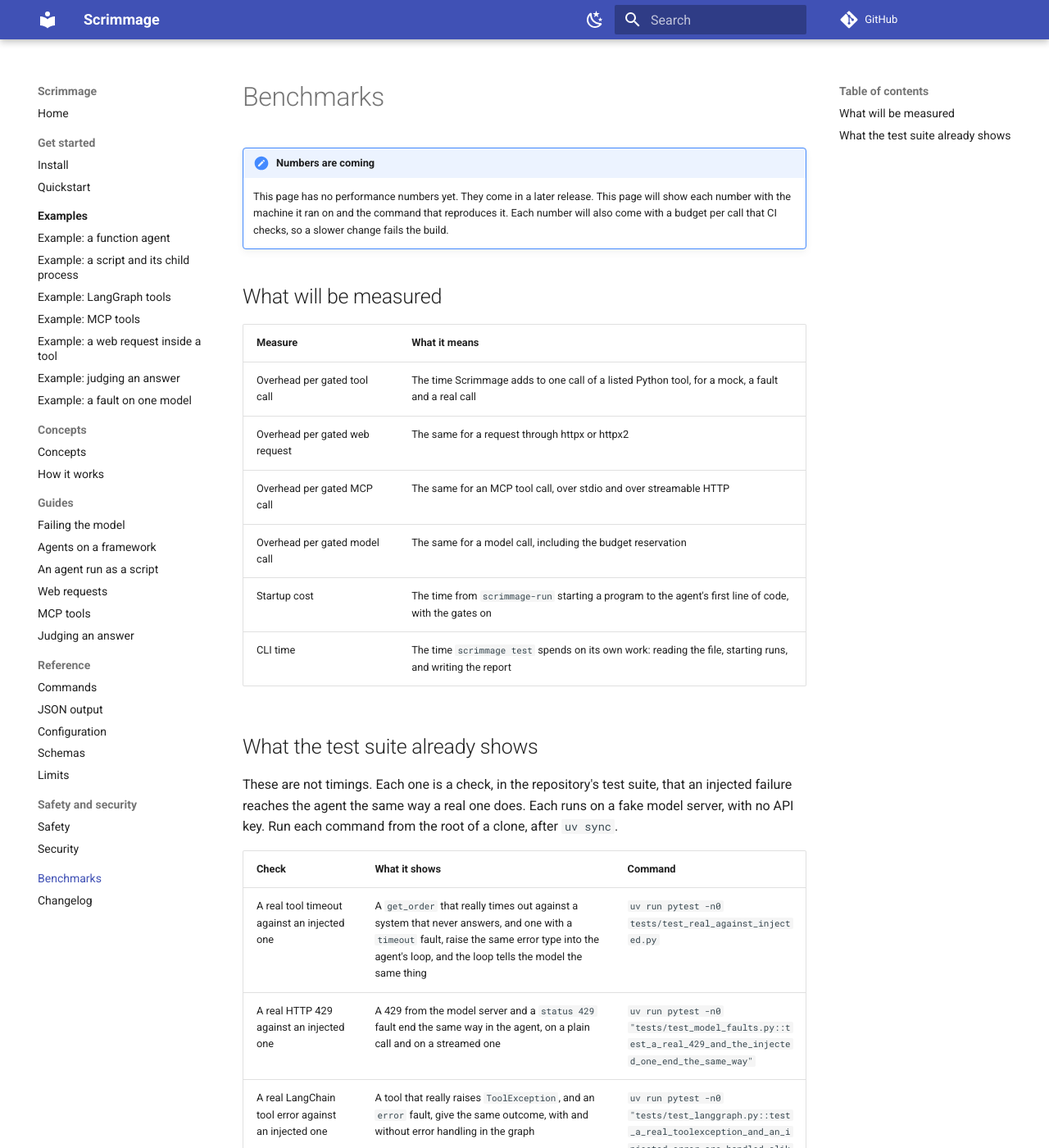
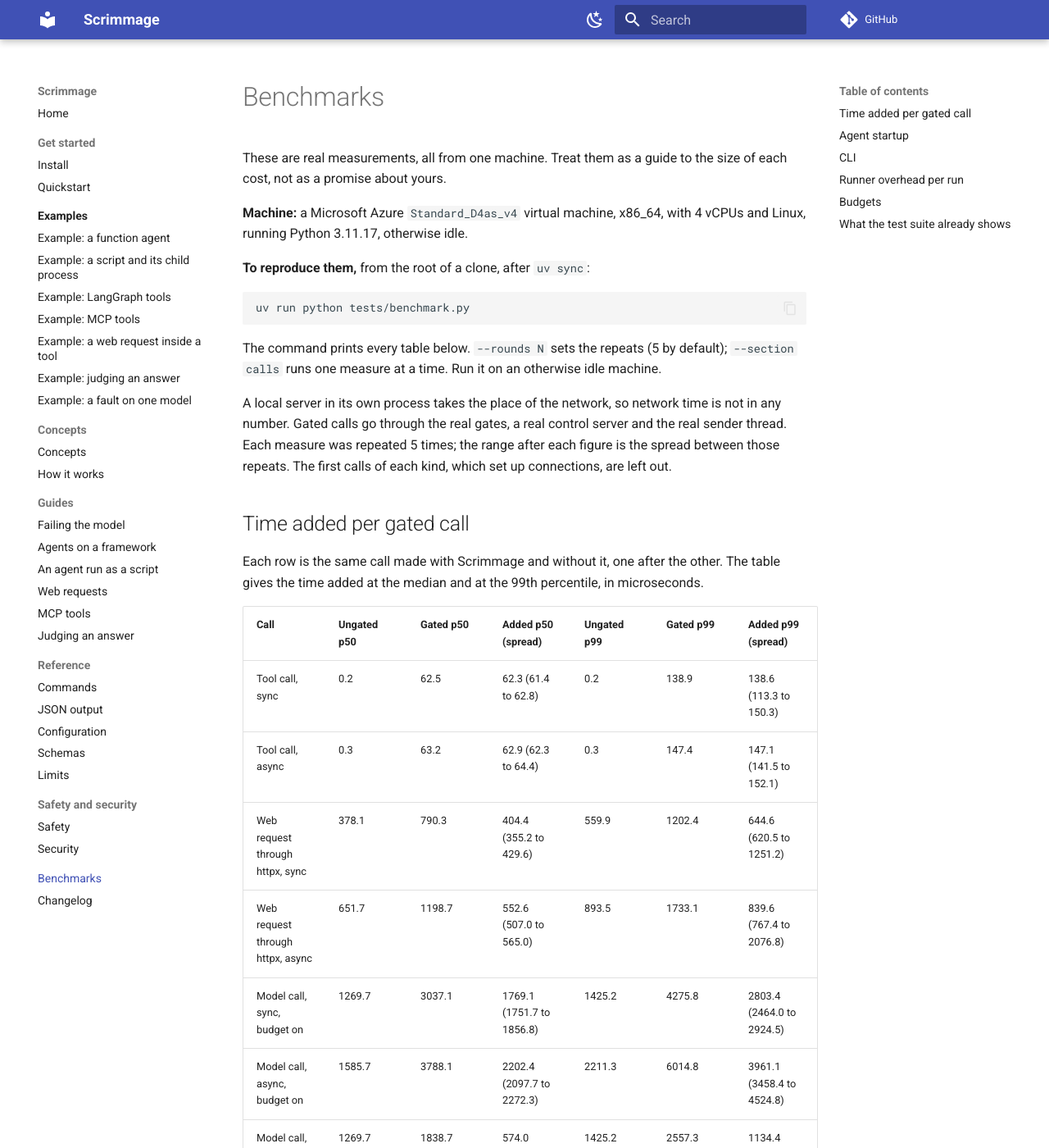
Before and after one commit to ManishKumar97/scrimmage, an MkDocs documentation site: the page built from docs/benchmarks.md, in a window 1280 px wide and 1400 px high. Shown: the whole window at 82% size. Built offline with MkDocs 1.6.1 and Material for MkDocs 9.7.7, drawn with Linux system fonts in a browser that asks for light colours; comment, search, counter and statistics services are not loaded; some of the changed text lies outside the part shown.

Commit message:
docs: fill in the benchmarks page with measured numbers

````diff
--- a/docs/benchmarks.md
+++ b/docs/benchmarks.md
@@ -1,21 +1,111 @@
 # Benchmarks
 
-!!! note "Numbers are coming"
-    This page has no performance numbers yet.
-    They come in a later release.
-    This page will show each number with the machine it ran on and the command that reproduces it.
-    Each number will also come with a budget per call that CI checks, so a slower change fails the build.
+These are real measurements, all from one machine.
+Treat them as a guide to the size of each cost, not as a promise about yours.
 
-## What will be measured
+**Machine:** a Microsoft Azure `Standard_D4as_v4` virtual machine, x86_64, with 4 vCPUs and Linux, running Python 3.11.17, otherwise idle.
 
-| Measure | What it means |
+**To reproduce them,** from the root of a clone, after `uv sync`:
+
+```sh
+uv run python tests/benchmark.py
+```
+
+The command prints every table below.
+`--rounds N` sets the repeats (5 by default); `--section calls` runs one measure at a time.
+Run it on an otherwise idle machine.
+
+A local server in its own process takes the place of the network, so network time is not in any number.
+Gated calls go through the real gates, a real control server and the real sender thread.
+Each measure was repeated 5 times; the range after each figure is the spread between those repeats.
+The first calls of each kind, which set up connections, are left out.
+
+## Time added per gated call
+
+Each row is the same call made with Scrimmage and without it, one after the other.
+The table gives the time added at the median and at the 99th percentile, in microseconds.
+
+| Call | Ungated p50 | Gated p50 | Added p50 (spread) | Ungated p99 | Gated p99 | Added p99 (spread) |
+|---|---|---|---|---|---|---|
+| Tool call, sync | 0.2 | 62.5 | 62.3 (61.4 to 62.8) | 0.2 | 138.9 | 138.6 (113.3 to 150.3) |
+| Tool call, async | 0.3 | 63.2 | 62.9 (62.3 to 64.4) | 0.3 | 147.4 | 147.1 (141.5 to 152.1) |
+| Web request through httpx, sync | 378.1 | 790.3 | 404.4 (355.2 to 429.6) | 559.9 | 1202.4 | 644.6 (620.5 to 1251.2) |
+| Web request through httpx, async | 651.7 | 1198.7 | 552.6 (507.0 to 565.0) | 893.5 | 1733.1 | 839.6 (767.4 to 2076.8) |
+| Model call, sync, budget on | 1269.7 | 3037.1 | 1769.1 (1751.7 to 1856.8) | 1425.2 | 4275.8 | 2803.4 (2464.0 to 2924.5) |
+| Model call, async, budget on | 1585.7 | 3788.1 | 2202.4 (2097.7 to 2272.3) | 2211.3 | 6014.8 | 3961.1 (3458.4 to 4524.8) |
+| Model call, sync, budget off | 1269.7 | 1838.7 | 574.0 (555.4 to 583.1) | 1425.2 | 2557.3 | 1134.4 (864.0 to 1288.5) |
+| Model call, async, budget off | 1585.7 | 2254.2 | 668.5 (611.4 to 728.4) | 2211.3 | 3169.2 | 951.5 (688.4 to 1222.6) |
+| MCP tool call, stdio, async | 1302.6 | 1593.9 | 300.2 (248.3 to 332.1) | 1662.0 | 2331.5 | 736.3 (594.9 to 750.2) |
+
+A mocked call makes no real call, so it has no ungated row to compare with.
+A mocked tool call takes 66.7 µs at the median, and a mocked web request 185.4 µs.
+
+A gated model call with a budget on makes one extra signed request to the runner, to reserve the call's money.
+That is the largest part of the time it adds.
+
+A real provider's response time was not measured here.
+If a model call takes 200 ms, 2 ms adds 1 percent.
+
+The MCP library has no sync client, so MCP has only an async row.
+The MCP rows use the stdio transport.
+
+## Agent startup
+
+The time from just before the process starts to its first line of code, and to its exit, for a program that does nothing.
+Each column is in milliseconds, against plain Python.
+
+| Process | First line (spread) | Added | Exit (spread) | Added |
+|---|---|---|---|---|
+| Plain Python | 9.1 (8.8 to 9.4) | 0 | 11.2 (11.1 to 11.4) | 0 |
+| Hooks loaded, root process | 93.3 (92.5 to 93.7) | 84.1 | 214.9 (212.7 to 218.7) | 203.8 |
+| Hooks loaded, child process | 92.3 (92.1 to 93.5) | 83.3 | 108.9 (108.5 to 110.0) | 97.8 |
+| Through `scrimmage-run`, the real path | 115.4 (113.5 to 116.2) | 106.4 | 237.1 (232.9 to 237.4) | 225.7 |
+
+A run's root process waits at exit for its last records to be sent, which costs about 100 ms.
+A child process sends each record as it is made, so it does not wait.
+
+## CLI
+
+Wall time in milliseconds, with the median of 5 repeats of 5 commands each.
+
+| Command | Wall ms (spread) | Added to plain Python |
+|---|---|---|
+| Plain Python | 11.3 (11.1 to 12.2) | 0 |
+| Import of `scrimmage_core.cli` | 100.1 (99.4 to 100.2) | 88.3 |
+| `scrimmage --help` | 101.9 (101.5 to 102.9) | 90.6 |
+| `scrimmage check` on the example | 101.9 (101.0 to 105.5) | 90.8 |
+
+## Runner overhead per run
+
+For an agent that does nothing, started one at a time, in milliseconds.
+The cost per run comes from the slope between a test of 1 run and a test of 11 runs.
+
+| Measure | ms (spread) |
 |---|---|
-| Overhead per gated tool call | The time Scrimmage adds to one call of a listed Python tool, for a mock, a fault and a real call |
-| Overhead per gated web request | The same for a request through httpx or httpx2 |
-| Overhead per gated MCP call | The same for an MCP tool call, over stdio and over streamable HTTP |
-| Overhead per gated model call | The same for a model call, including the budget reservation |
-| Startup cost | The time from `scrimmage-run` starting a program to the agent's first line of code, with the gates on |
-| CLI time | The time `scrimmage test` spends on its own work: reading the file, starting runs, and writing the report |
+| Whole cost of one run | 267.5 (267.2 to 267.9) |
+| The same agent under plain Python | 11.8 (11.6 to 12.0) |
+| Added per run by the runner and hooks | 255.5 (255.4 to 256.3) |
+| Fixed cost of one `scrimmage test` | 556.5 (554.7 to 560.6) |
+
+## Budgets
+
+The suite's slow tier has a test, `tests/test_benchmark_budgets.py`, that fails when a cost goes over its ceiling.
+A ceiling is several times today's quiet number, and over the worst seen on a machine under heavy load.
+It is there to catch a large regression, such as a new round trip on every call, not a small one.
+So it does not fail because the machine is busy, and it does not fail on small changes.
+
+| Measure | Ceiling |
+|---|---|
+| Tool call, added | 500 µs |
+| Web request, added | 8 ms |
+| Model call with a budget, added | 20 ms |
+| MCP tool call, added | 6 ms |
+| Startup, added to the first line | 800 ms |
+| Startup, added to process exit | 1500 ms |
+| `scrimmage check`, added | 800 ms |
+| `scrimmage --help`, added | 800 ms |
+| Import of `scrimmage_core.cli`, added | 800 ms |
+| One run, added | 2000 ms |
 
 ## What the test suite already shows
 
````
